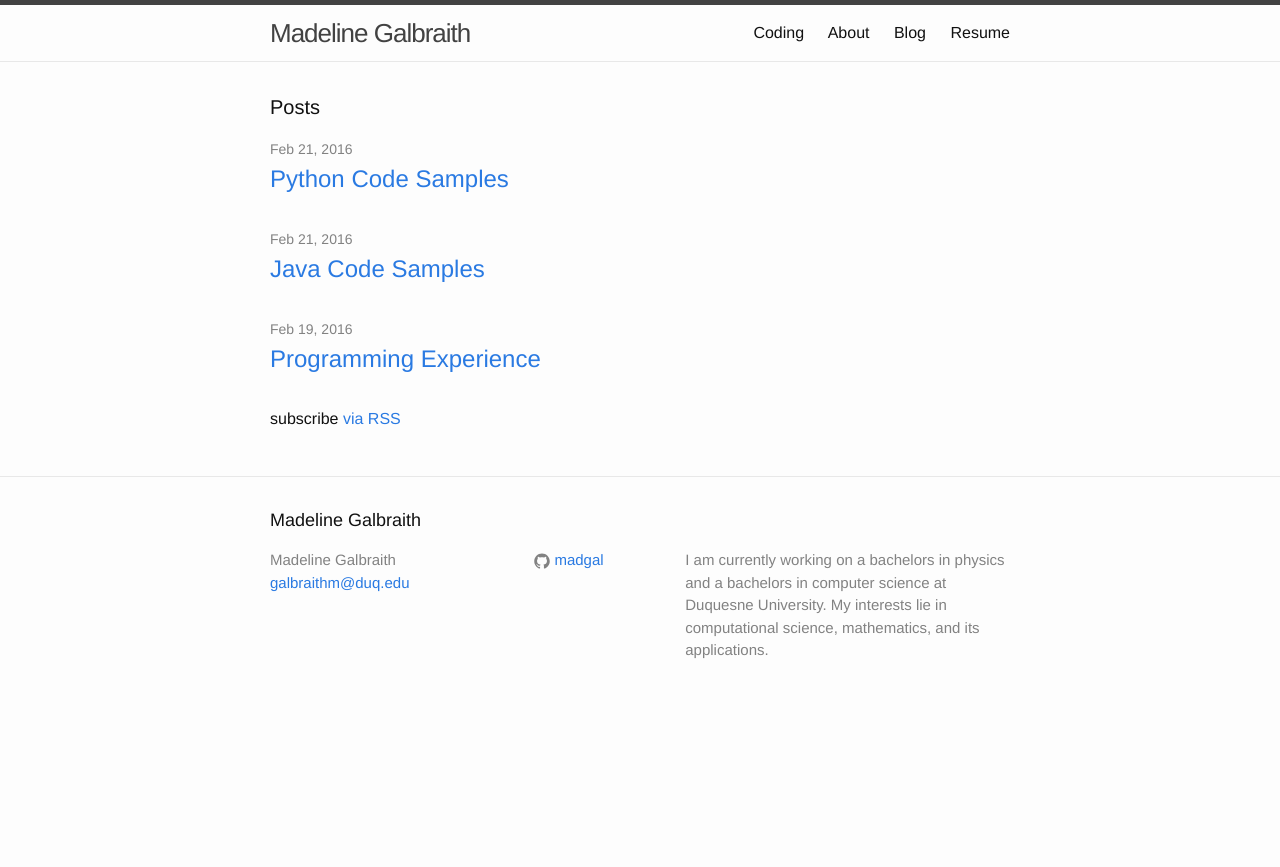
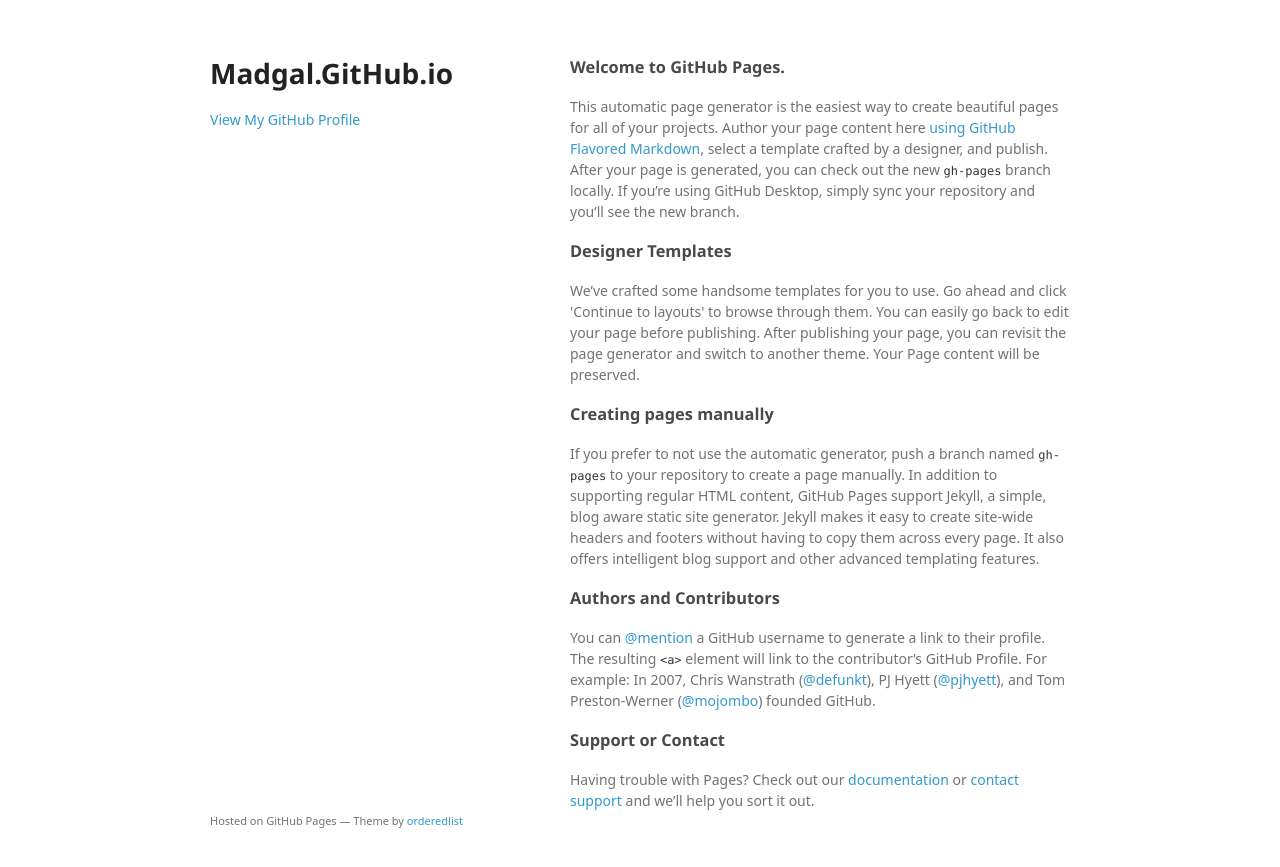
Before and after one commit to madgal/madgal.github.io, a Jekyll site: the page index.html, which Jekyll copies as it is, in a window 1280 px wide. Shown: the top 867 px of the page. Built offline with Jekyll 4.4.1, drawn with Linux system fonts in a browser that asks for light colours; some web fonts are replaced.

Commit message:
Replace master branch with page content via GitHub

```diff
--- a/index.html
+++ b/index.html
@@ -1,23 +1,58 @@
----
-layout: default
----
+<!doctype html>
+<html>
+  <head>
+    <meta charset="utf-8">
+    <meta http-equiv="X-UA-Compatible" content="chrome=1">
+    <title>Madgal.GitHub.io by madgal</title>
 
-<div class="home">
+    <link rel="stylesheet" href="stylesheets/styles.css">
+    <link rel="stylesheet" href="stylesheets/github-light.css">
+    <meta name="viewport" content="width=device-width">
+    <!--[if lt IE 9]>
+    <script src="//html5shiv.googlecode.com/svn/trunk/html5.js"></script>
+    <![endif]-->
+  </head>
+  <body>
+    <div class="wrapper">
+      <header>
+        <h1>Madgal.GitHub.io</h1>
+        <p></p>
 
-  <h1 class="page-heading">Posts</h1>
 
-  <ul class="post-list">
-    {% for post in site.posts %}
-      <li>
-        <span class="post-meta">{{ post.date | date: "%b %-d, %Y" }}</span>
+        <p class="view"><a href="https://github.com/madgal">View My GitHub Profile</a></p>
 
-        <h2>
-          <a class="post-link" href="{{ post.url | prepend: site.baseurl }}">{{ post.title }}</a>
-        </h2>
-      </li>
-    {% endfor %}
-  </ul>
+      </header>
+      <section>
+        <h3>
+<a id="welcome-to-github-pages" class="anchor" href="#welcome-to-github-pages" aria-hidden="true"><span aria-hidden="true" class="octicon octicon-link"></span></a>Welcome to GitHub Pages.</h3>
 
-  <p class="rss-subscribe">subscribe <a href="{{ "/feed.xml" | prepend: site.baseurl }}">via RSS</a></p>
+<p>This automatic page generator is the easiest way to create beautiful pages for all of your projects. Author your page content here <a href="https://guides.github.com/features/mastering-markdown/">using GitHub Flavored Markdown</a>, select a template crafted by a designer, and publish. After your page is generated, you can check out the new <code>gh-pages</code> branch locally. If you’re using GitHub Desktop, simply sync your repository and you’ll see the new branch.</p>
 
-</div>
+<h3>
+<a id="designer-templates" class="anchor" href="#designer-templates" aria-hidden="true"><span aria-hidden="true" class="octicon octicon-link"></span></a>Designer Templates</h3>
+
+<p>We’ve crafted some handsome templates for you to use. Go ahead and click 'Continue to layouts' to browse through them. You can easily go back to edit your page before publishing. After publishing your page, you can revisit the page generator and switch to another theme. Your Page content will be preserved.</p>
+
+<h3>
+<a id="creating-pages-manually" class="anchor" href="#creating-pages-manually" aria-hidden="true"><span aria-hidden="true" class="octicon octicon-link"></span></a>Creating pages manually</h3>
+
+<p>If you prefer to not use the automatic generator, push a branch named <code>gh-pages</code> to your repository to create a page manually. In addition to supporting regular HTML content, GitHub Pages support Jekyll, a simple, blog aware static site generator. Jekyll makes it easy to create site-wide headers and footers without having to copy them across every page. It also offers intelligent blog support and other advanced templating features.</p>
+
+<h3>
+<a id="authors-and-contributors" class="anchor" href="#authors-and-contributors" aria-hidden="true"><span aria-hidden="true" class="octicon octicon-link"></span></a>Authors and Contributors</h3>
+
+<p>You can <a href="https://help.github.com/articles/basic-writing-and-formatting-syntax/#mentioning-users-and-teams" class="user-mention">@mention</a> a GitHub username to generate a link to their profile. The resulting <code>&lt;a&gt;</code> element will link to the contributor’s GitHub Profile. For example: In 2007, Chris Wanstrath (<a href="https://github.com/defunkt" class="user-mention">@defunkt</a>), PJ Hyett (<a href="https://github.com/pjhyett" class="user-mention">@pjhyett</a>), and Tom Preston-Werner (<a href="https://github.com/mojombo" class="user-mention">@mojombo</a>) founded GitHub.</p>
+
+<h3>
+<a id="support-or-contact" class="anchor" href="#support-or-contact" aria-hidden="true"><span aria-hidden="true" class="octicon octicon-link"></span></a>Support or Contact</h3>
+
+<p>Having trouble with Pages? Check out our <a href="https://help.github.com/pages">documentation</a> or <a href="https://github.com/contact">contact support</a> and we’ll help you sort it out.</p>
+      </section>
+      <footer>
+        <p><small>Hosted on GitHub Pages &mdash; Theme by <a href="https://github.com/orderedlist">orderedlist</a></small></p>
+      </footer>
+    </div>
+    <script src="javascripts/scale.fix.js"></script>
+
+  </body>
+</html>
--- /dev/null
+++ b/javascripts/scale.fix.js
@@ -0,0 +1,17 @@
+var metas = document.getElementsByTagName('meta');
+var i;
+if (navigator.userAgent.match(/iPhone/i)) {
+  for (i=0; i<metas.length; i++) {
+    if (metas[i].name == "viewport") {
+      metas[i].content = "width=device-width, minimum-scale=1.0, maximum-scale=1.0";
+    }
+  }
+  document.addEventListener("gesturestart", gestureStart, false);
+}
+function gestureStart() {
+  for (i=0; i<metas.length; i++) {
+    if (metas[i].name == "viewport") {
+      metas[i].content = "width=device-width, minimum-scale=0.25, maximum-scale=1.6";
+    }
+  }
+}
--- /dev/null
+++ b/stylesheets/github-light.css
@@ -0,0 +1,115 @@
+/*
+   Copyright 2014 GitHub Inc.
+
+   Licensed under the Apache License, Version 2.0 (the "License");
+   you may not use this file except in compliance with the License.
+   You may obtain a copy of the License at
+
+       http://www.apache.org/licenses/LICENSE-2.0
+
+   Unless required by applicable law or agreed to in writing, software
+   distributed under the License is distributed on an "AS IS" BASIS,
+   WITHOUT WARRANTIES OR CONDITIONS OF ANY KIND, either express or implied.
+   See the License for the specific language governing permissions and
+   limitations under the License.
+
+*/
+
+.pl-c /* comment */ {
+  color: #969896;
+}
+
+.pl-c1      /* constant, markup.raw, meta.diff.header, meta.module-reference, meta.property-name, support, support.constant, support.variable, variable.other.constant */,
+.pl-s .pl-v /* string variable */ {
+  color: #0086b3;
+}
+
+.pl-e  /* entity */,
+.pl-en /* entity.name */ {
+  color: #795da3;
+}
+
+.pl-s .pl-s1 /* string source */,
+.pl-smi      /* storage.modifier.import, storage.modifier.package, storage.type.java, variable.other, variable.parameter.function */ {
+  color: #333;
+}
+
+.pl-ent /* entity.name.tag */ {
+  color: #63a35c;
+}
+
+.pl-k /* keyword, storage, storage.type */ {
+  color: #a71d5d;
+}
+
+.pl-pds              /* punctuation.definition.string, string.regexp.character-class */,
+.pl-s                /* string */,
+.pl-s .pl-pse .pl-s1 /* string punctuation.section.embedded source */,
+.pl-sr               /* string.regexp */,
+.pl-sr .pl-cce       /* string.regexp constant.character.escape */,
+.pl-sr .pl-sra       /* string.regexp string.regexp.arbitrary-repitition */,
+.pl-sr .pl-sre       /* string.regexp source.ruby.embedded */ {
+  color: #183691;
+}
+
+.pl-v /* variable */ {
+  color: #ed6a43;
+}
+
+.pl-id /* invalid.deprecated */ {
+  color: #b52a1d;
+}
+
+.pl-ii /* invalid.illegal */ {
+  background-color: #b52a1d;
+  color: #f8f8f8;
+}
+
+.pl-sr .pl-cce /* string.regexp constant.character.escape */ {
+  color: #63a35c;
+  font-weight: bold;
+}
+
+.pl-ml /* markup.list */ {
+  color: #693a17;
+}
+
+.pl-mh        /* markup.heading */,
+.pl-mh .pl-en /* markup.heading entity.name */,
+.pl-ms        /* meta.separator */ {
+  color: #1d3e81;
+  font-weight: bold;
+}
+
+.pl-mq /* markup.quote */ {
+  color: #008080;
+}
+
+.pl-mi /* markup.italic */ {
+  color: #333;
+  font-style: italic;
+}
+
+.pl-mb /* markup.bold */ {
+  color: #333;
+  font-weight: bold;
+}
+
+.pl-md /* markup.deleted, meta.diff.header.from-file */ {
+  background-color: #ffecec;
+  color: #bd2c00;
+}
+
+.pl-mi1 /* markup.inserted, meta.diff.header.to-file */ {
+  background-color: #eaffea;
+  color: #55a532;
+}
+
+.pl-mdr /* meta.diff.range */ {
+  color: #795da3;
+  font-weight: bold;
+}
+
+.pl-mo /* meta.output */ {
+  color: #1d3e81;
+}
--- /dev/null
+++ b/stylesheets/styles.css
@@ -0,0 +1,324 @@
+@font-face {
+  font-family: 'Noto Sans';
+  font-weight: 400;
+  font-style: normal;
+  src: url('../fonts/Noto-Sans-regular/Noto-Sans-regular.eot');
+  src: url('../fonts/Noto-Sans-regular/Noto-Sans-regular.eot?#iefix') format('embedded-opentype'),
+       local('Noto Sans'),
+       local('Noto-Sans-regular'),
+       url('../fonts/Noto-Sans-regular/Noto-Sans-regular.woff2') format('woff2'),
+       url('../fonts/Noto-Sans-regular/Noto-Sans-regular.woff') format('woff'),
+       url('../fonts/Noto-Sans-regular/Noto-Sans-regular.ttf') format('truetype'),
+       url('../fonts/Noto-Sans-regular/Noto-Sans-regular.svg#NotoSans') format('svg');
+}
+
+@font-face {
+  font-family: 'Noto Sans';
+  font-weight: 700;
+  font-style: normal;
+  src: url('../fonts/Noto-Sans-700/Noto-Sans-700.eot');
+  src: url('../fonts/Noto-Sans-700/Noto-Sans-700.eot?#iefix') format('embedded-opentype'),
+       local('Noto Sans Bold'),
+       local('Noto-Sans-700'),
+       url('../fonts/Noto-Sans-700/Noto-Sans-700.woff2') format('woff2'),
+       url('../fonts/Noto-Sans-700/Noto-Sans-700.woff') format('woff'),
+       url('../fonts/Noto-Sans-700/Noto-Sans-700.ttf') format('truetype'),
+       url('../fonts/Noto-Sans-700/Noto-Sans-700.svg#NotoSans') format('svg');
+}
+
+@font-face {
+  font-family: 'Noto Sans';
+  font-weight: 400;
+  font-style: italic;
+  src: url('../fonts/Noto-Sans-italic/Noto-Sans-italic.eot');
+  src: url('../fonts/Noto-Sans-italic/Noto-Sans-italic.eot?#iefix') format('embedded-opentype'),
+       local('Noto Sans Italic'),
+       local('Noto-Sans-italic'),
+       url('../fonts/Noto-Sans-italic/Noto-Sans-italic.woff2') format('woff2'),
+       url('../fonts/Noto-Sans-italic/Noto-Sans-italic.woff') format('woff'),
+       url('../fonts/Noto-Sans-italic/Noto-Sans-italic.ttf') format('truetype'),
+       url('../fonts/Noto-Sans-italic/Noto-Sans-italic.svg#NotoSans') format('svg');
+}
+
+@font-face {
+  font-family: 'Noto Sans';
+  font-weight: 700;
+  font-style: italic;
+  src: url('../fonts/Noto-Sans-700italic/Noto-Sans-700italic.eot');
+  src: url('../fonts/Noto-Sans-700italic/Noto-Sans-700italic.eot?#iefix') format('embedded-opentype'),
+       local('Noto Sans Bold Italic'),
+       local('Noto-Sans-700italic'),
+       url('../fonts/Noto-Sans-700italic/Noto-Sans-700italic.woff2') format('woff2'),
+       url('../fonts/Noto-Sans-700italic/Noto-Sans-700italic.woff') format('woff'),
+       url('../fonts/Noto-Sans-700italic/Noto-Sans-700italic.ttf') format('truetype'),
+       url('../fonts/Noto-Sans-700italic/Noto-Sans-700italic.svg#NotoSans') format('svg');
+}
+
+body {
+  background-color: #fff;
+  padding:50px;
+  font: 14px/1.5 "Noto Sans", "Helvetica Neue", Helvetica, Arial, sans-serif;
+  color:#727272;
+  font-weight:400;
+}
+
+h1, h2, h3, h4, h5, h6 {
+  color:#222;
+  margin:0 0 20px;
+}
+
+p, ul, ol, table, pre, dl {
+  margin:0 0 20px;
+}
+
+h1, h2, h3 {
+  line-height:1.1;
+}
+
+h1 {
+  font-size:28px;
+}
+
+h2 {
+  color:#393939;
+}
+
+h3, h4, h5, h6 {
+  color:#494949;
+}
+
+a {
+  color:#39c;
+  text-decoration:none;
+}
+
+a:hover {
+  color:#069;
+}
+
+a small {
+  font-size:11px;
+  color:#777;
+  margin-top:-0.3em;
+  display:block;
+}
+
+a:hover small {
+  color:#777;
+}
+
+.wrapper {
+  width:860px;
+  margin:0 auto;
+}
+
+blockquote {
+  border-left:1px solid #e5e5e5;
+  margin:0;
+  padding:0 0 0 20px;
+  font-style:italic;
+}
+
+code, pre {
+  font-family:Monaco, Bitstream Vera Sans Mono, Lucida Console, Terminal, Consolas, Liberation Mono, DejaVu Sans Mono, Courier New, monospace;
+  color:#333;
+  font-size:12px;
+}
+
+pre {
+  padding:8px 15px;
+  background: #f8f8f8;
+  border-radius:5px;
+  border:1px solid #e5e5e5;
+  overflow-x: auto;
+}
+
+table {
+  width:100%;
+  border-collapse:collapse;
+}
+
+th, td {
+  text-align:left;
+  padding:5px 10px;
+  border-bottom:1px solid #e5e5e5;
+}
+
+dt {
+  color:#444;
+  font-weight:700;
+}
+
+th {
+  color:#444;
+}
+
+img {
+  max-width:100%;
+}
+
+header {
+  width:270px;
+  float:left;
+  position:fixed;
+  -webkit-font-smoothing:subpixel-antialiased;
+}
+
+header ul {
+  list-style:none;
+  height:40px;
+  padding:0;
+  background: #f4f4f4;
+  border-radius:5px;
+  border:1px solid #e0e0e0;
+  width:270px;
+}
+
+header li {
+  width:89px;
+  float:left;
+  border-right:1px solid #e0e0e0;
+  height:40px;
+}
+
+header li:first-child a {
+  border-radius:5px 0 0 5px;
+}
+
+header li:last-child a {
+  border-radius:0 5px 5px 0;
+}
+
+header ul a {
+  line-height:1;
+  font-size:11px;
+  color:#999;
+  display:block;
+  text-align:center;
+  padding-top:6px;
+  height:34px;
+}
+
+header ul a:hover {
+  color:#999;
+}
+
+header ul a:active {
+  background-color:#f0f0f0;
+}
+
+strong {
+  color:#222;
+  font-weight:700;
+}
+
+header ul li + li + li {
+  border-right:none;
+  width:89px;
+}
+
+header ul a strong {
+  font-size:14px;
+  display:block;
+  color:#222;
+}
+
+section {
+  width:500px;
+  float:right;
+  padding-bottom:50px;
+}
+
+small {
+  font-size:11px;
+}
+
+hr {
+  border:0;
+  background:#e5e5e5;
+  height:1px;
+  margin:0 0 20px;
+}
+
+footer {
+  width:270px;
+  float:left;
+  position:fixed;
+  bottom:50px;
+  -webkit-font-smoothing:subpixel-antialiased;
+}
+
+@media print, screen and (max-width: 960px) {
+
+  div.wrapper {
+    width:auto;
+    margin:0;
+  }
+
+  header, section, footer {
+    float:none;
+    position:static;
+    width:auto;
+  }
+
+  header {
+    padding-right:320px;
+  }
+
+  section {
+    border:1px solid #e5e5e5;
+    border-width:1px 0;
+    padding:20px 0;
+    margin:0 0 20px;
+  }
+
+  header a small {
+    display:inline;
+  }
+
+  header ul {
+    position:absolute;
+    right:50px;
+    top:52px;
+  }
+}
+
+@media print, screen and (max-width: 720px) {
+  body {
+    word-wrap:break-word;
+  }
+
+  header {
+    padding:0;
+  }
+
+  header ul, header p.view {
+    position:static;
+  }
+
+  pre, code {
+    word-wrap:normal;
+  }
+}
+
+@media print, screen and (max-width: 480px) {
+  body {
+    padding:15px;
+  }
+
+  header ul {
+    width:99%;
+  }
+
+  header li, header ul li + li + li {
+    width:33%;
+  }
+}
+
+@media print {
+  body {
+    padding:0.4in;
+    font-size:12pt;
+    color:#444;
+  }
+}
```
Also changed, not shown: params.json (added, +1 -0 lines).
